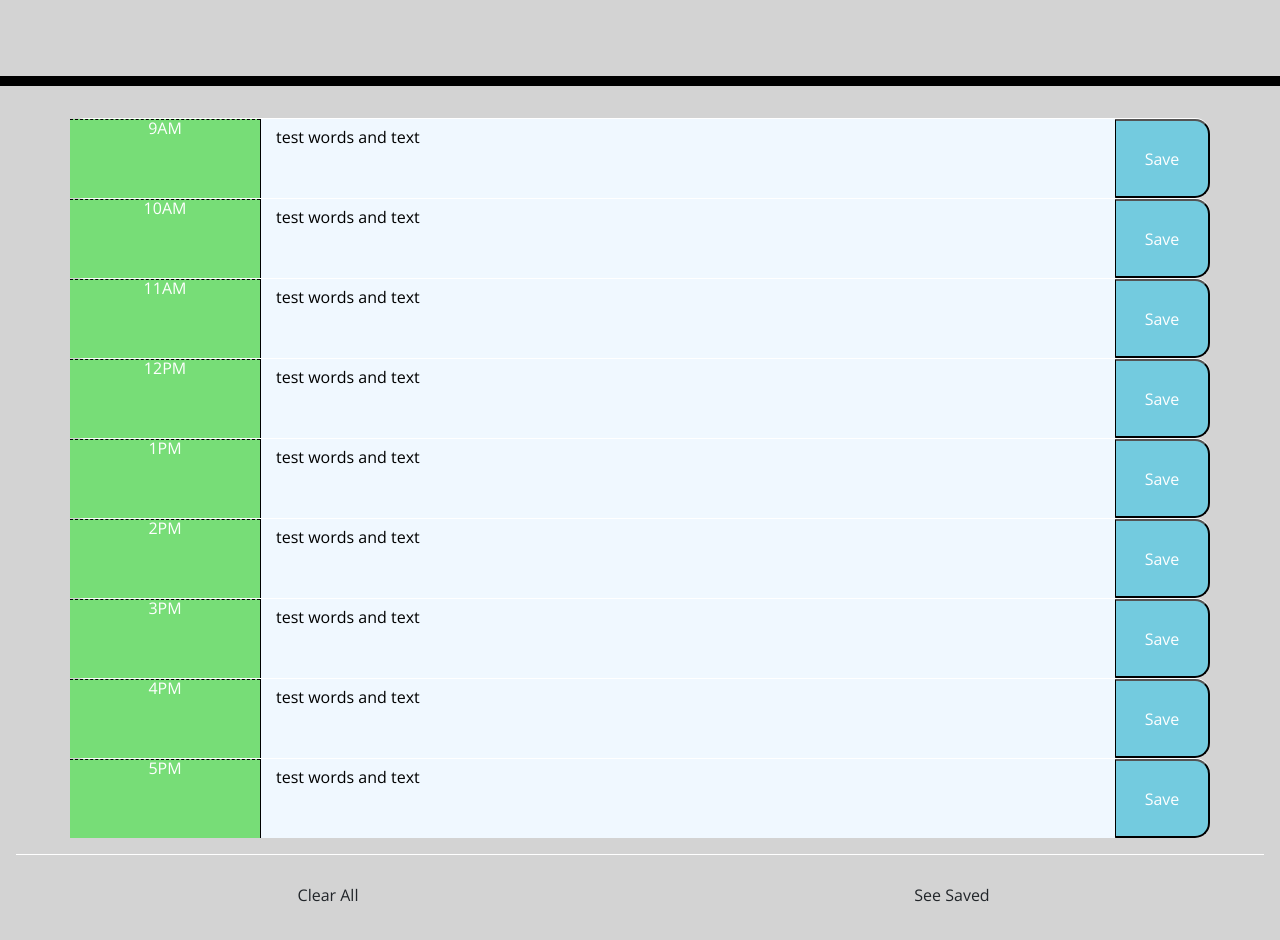
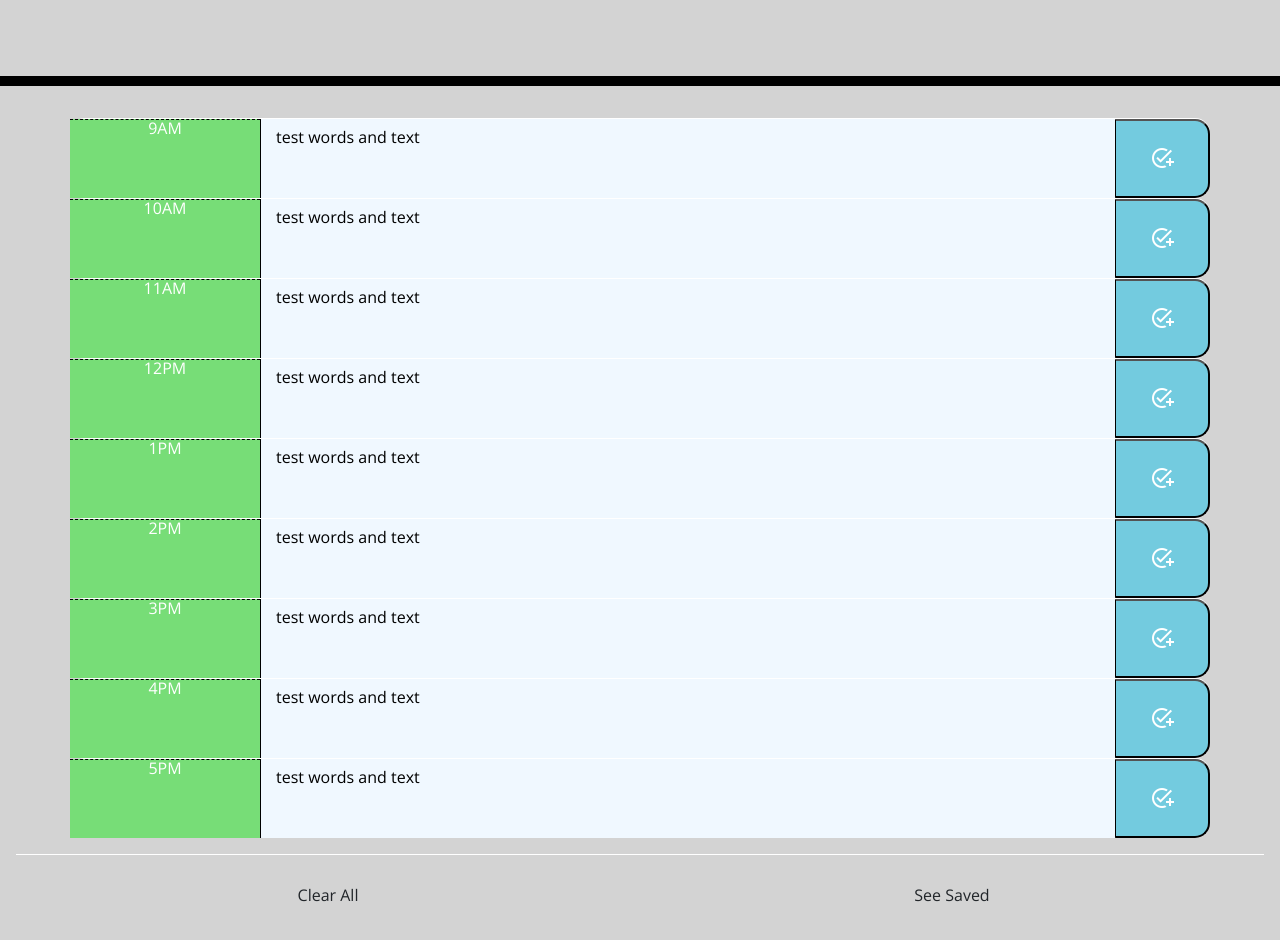
Before and after one commit to KangaZero/kangazero.scheduler.io, a plain HTML site: page index.html in a window 1280 px wide. Shown: the part 250-1190 px from the top of the page. Drawn offline with nearby package versions, Linux system fonts and the light colour scheme.

Commit message:
save icon implemented

```diff
--- a/index.html
+++ b/index.html
@@ -19,6 +19,8 @@
       href="https://fonts.googleapis.com/css?family=Open+Sans&display=swap"
       rel="stylesheet"
     />
+    <!--Add Task icon from Google fonts-->
+    <link rel="stylesheet" href="https://fonts.googleapis.com/css2?family=Material+Symbols+Outlined:opsz,wght,FILL,GRAD@20..48,100..700,0..1,-50..200" />
     <link rel="stylesheet" href="style.css" />
     <title>Work Day Scheduler</title>
   </head>
@@ -45,47 +47,65 @@
         <!--button function, content save function, highlight current, previous and next hour function to make-->
         <div class="col-12 col-md-6 col-lg-2 hour" id="time">9AM</div>
         <textarea class="col-12 col-md-6 col-lg-9 description" id="description">test words and text</textarea>
-        <button class="col-12 col-md-12 col-lg-1 saveBtn Btn" id="checkButton">Save</button>
+        <button class="col-12 col-md-12 col-lg-1 saveBtn Btn" id="checkButton"><span class="material-symbols-outlined">
+          add_task
+          </span></button>
       </div>
       <div id ="10"class="row time-block mb-sm-2 mb-md-0">
         <div class="col-12 col-md-6 col-lg-2 hour" id="time">10AM</div>
         <textarea class="col-12 col-md-6 col-lg-9 description" id="description">test words and text</textarea>
-        <button class="col-12 col-md-12 col-lg-1 saveBtn Btn" id="checkButton">Save</button>
+        <button class="col-12 col-md-12 col-lg-1 saveBtn Btn" id="checkButton"><span class="material-symbols-outlined">
+          add_task
+          </span></button>
       </div>
       <div id ="11" class="row time-block mb-sm-2 mb-md-0">
         <div class="col-12 col-md-6 col-lg-2 hour" id="time">11AM</div>
         <textarea class="col-12 col-md-6 col-lg-9 description" id="description">test words and text</textarea>
-        <button class="col-12 col-md-12 col-lg-1 saveBtn Btn" id="checkButton">Save</button>
+        <button class="col-12 col-md-12 col-lg-1 saveBtn Btn" id="checkButton"><span class="material-symbols-outlined">
+          add_task
+          </span></button>
       </div>
       <div id ="12" class="row time-block mb-sm-2 mb-md-0">
         <div class="col-12 col-md-6 col-lg-2 hour" id="time">12PM</div>
         <textarea class="col-12 col-md-6 col-lg-9 description" id="description">test words and text</textarea>
-        <button class="col-12 col-md-12 col-lg-1 saveBtn Btn" id="checkButton">Save</button>
+        <button class="col-12 col-md-12 col-lg-1 saveBtn Btn" id="checkButton"><span class="material-symbols-outlined">
+          add_task
+          </span></button>
       </div>
       <div id ="13" class="row time-block mb-sm-2 mb-md-0">
         <div class="col-12 col-md-6 col-lg-2 hour" id="time">1PM</div>
         <textarea class="col-12 col-md-6 col-lg-9 description" id="description">test words and text</textarea>
-        <button class="col-12 col-md-12 col-lg-1 saveBtn Btn" id="checkButton">Save</button>
+        <button class="col-12 col-md-12 col-lg-1 saveBtn Btn" id="checkButton"><span class="material-symbols-outlined">
+          add_task
+          </span></button>
       </div>
       <div id ="14" class="row time-block mb-sm-2 mb-md-0">
         <div class="col-12 col-md-6 col-lg-2 hour" id="time">2PM</div>
         <textarea class="col-12 col-md-6 col-lg-9 description" id="description">test words and text</textarea>
-        <button class="col-12 col-md-12 col-lg-1 saveBtn Btn" id="checkButton">Save</button>
+        <button class="col-12 col-md-12 col-lg-1 saveBtn Btn" id="checkButton"><span class="material-symbols-outlined">
+          add_task
+          </span></button>
       </div>
       <div id ="15" class="row time-block mb-sm-2 mb-md-0">
         <div class="col-12 col-md-6 col-lg-2 hour" id="time">3PM</div>
         <textarea class="col-12 col-md-6 col-lg-9 description" id="description">test words and text</textarea>
-        <button class="col-12 col-md-12 col-lg-1 saveBtn Btn" id="checkButton">Save</button>
+        <button class="col-12 col-md-12 col-lg-1 saveBtn Btn" id="checkButton"><span class="material-symbols-outlined">
+          add_task
+          </span></button>
       </div>
       <div id ="16" class="row time-block mb-sm-2 mb-md-0">
         <div class="col-12 col-md-6 col-lg-2 hour" id="time">4PM</div>
         <textarea class="col-12 col-md-6 col-lg-9 description" id="description">test words and text</textarea>
-        <button class="col-12 col-md-12 col-lg-1 saveBtn Btn" id="checkButton">Save</button>
+        <button class="col-12 col-md-12 col-lg-1 saveBtn Btn" id="checkButton"><span class="material-symbols-outlined">
+          add_task
+          </span></button>
       </div>
       <div id ="17" class="row time-block mb-sm-2 mb-md-0">
         <div class="col-12 col-md-6 col-lg-2 hour" id="time">5PM</div>
         <textarea class="col-12 col-md-6 col-lg-9 description" id="description">test words and text</textarea>
-        <button class="col-12 col-md-12 col-lg-1 saveBtn Btn" id="checkButton">Save</button>
+        <button class="col-12 col-md-12 col-lg-1 saveBtn Btn" id="checkButton"><span class="material-symbols-outlined">
+          add_task
+          </span></button>
       </div>
      </div>
      <div class="display-flex row justify-content-around m-3" id="extras">
@@ -99,6 +119,7 @@
       </label>
       <button class="switch">test</button> -->
      </div>
+     <script src="https://use.fontawesome.com/18c101fdbd.js"></script>
     <script
   src="https://code.jquery.com/jquery-3.6.1.js"
   integrity="sha256-3zlB5s2uwoUzrXK3BT7AX3FyvojsraNFxCc2vC/7pNI="
```
Also changed, not shown: style.css (line endings or trailing spaces).
